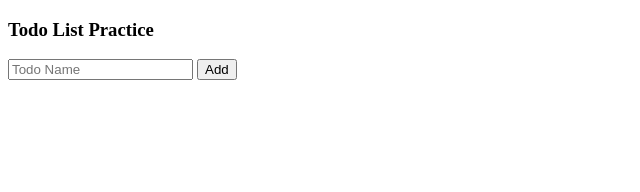
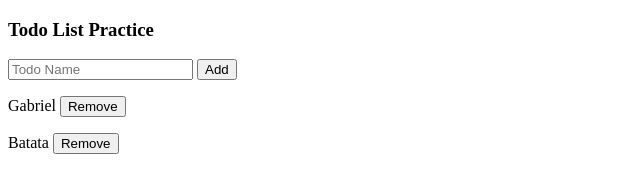
Before and after one commit to GabrielPTuga/Todo-List-Js, a plain HTML site: page index.html in a window 1280 px wide. Shown: the whole page, without its empty margins (0-640 px from the left). Drawn offline with Linux system fonts and the light colour scheme.

Commit message:
Adicionando os elementos na tela

```diff
--- a/index.html
+++ b/index.html
@@ -17,6 +17,7 @@
         ">Add</button>
     </p>
 
+    <div class="js-todo-list"></div>
 
 
     <script src="script.js"></script>
--- a/script.js
+++ b/script.js
@@ -1,5 +1,21 @@
-const todoList = []; // Empty array
+const todoList = ["Gabriel","Batata"]; // Empty array
 
+renderTodoList();
+
+function renderTodoList() {
+    let todoListHTML = "";
+
+    for (let i = 0;i<todoList.length;i++) {
+        const todo = todoList[i];
+        const html = `<p>${todo} <button onclick="">Remove</button></p> `;
+        todoListHTML += html;
+    }
+
+    console.log(todoListHTML)
+
+    document.querySelector(".js-todo-list").innerHTML = todoListHTML;
+
+}
 
 function addTodo() {
     const inputElement = document.querySelector(".js-todo-input");
@@ -9,4 +25,5 @@ function addTodo() {
     console.log(todoList);
 
     inputElement.value = ""; // Resetar texto do text box
+    renderTodoList();
 }
```
